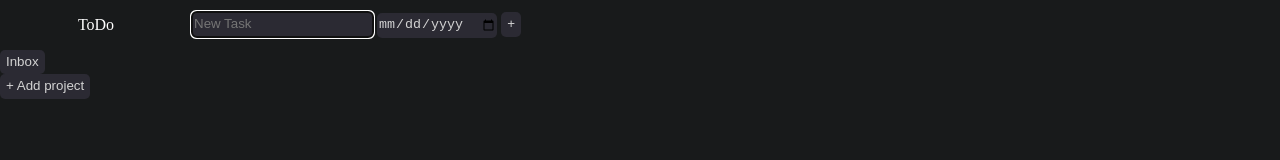
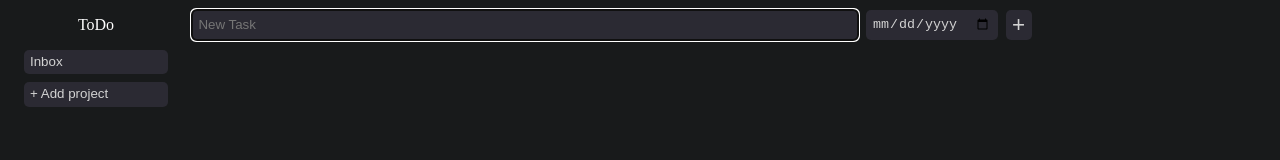
Before and after one commit to joaojgabriel/todo, a website built with webpack: page dist/index.html in a window 1280 px wide. Built offline with Linux system fonts and the light colour scheme.

Commit message:
Improve styling

```diff
--- a/src/style.css
+++ b/src/style.css
@@ -89,7 +89,7 @@ video {
   border: 0;
   font-size: 100%;
   font: inherit;
-  vertical-align: baseline;
+  /* vertical-align: baseline; */
 }
 /* HTML5 display-role reset for older browsers */
 article,
@@ -179,8 +179,18 @@ header > * {
   align-self: center;
 }
 
-h1 {
+h1,
+aside,
+aside * {
+  display: flex;
+  flex-direction: column;
+  gap: 0.5rem;
   justify-self: center;
+  text-align: center;
+}
+
+aside {
+  width: 75%;
 }
 
 header #task-input {
@@ -202,7 +212,7 @@ aside {
 }
 
 .task {
-  width: 1000px;
+  width: 85%;
   display: flex;
   justify-content: space-between;
 }
@@ -213,3 +223,25 @@ aside {
   line-height: 1.4rem;
   gap: 15px;
 }
+
+#task-input {
+  display: flex;
+  gap: 0.5rem;
+  align-content: center;
+}
+#task-input > * {
+  padding: 0.2rem 0.4rem;
+}
+
+#new-task {
+  width: 60%;
+}
+
+#add-task {
+  font-size: 1.4rem;
+  line-height: 1.4rem;
+}
+
+.project-header {
+  margin-bottom: 0.5rem;
+}
```
Also changed, not shown: dist/main.js.
